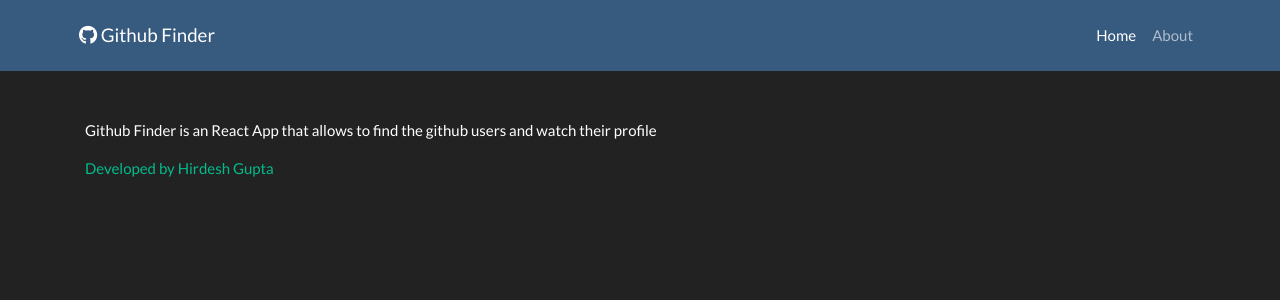
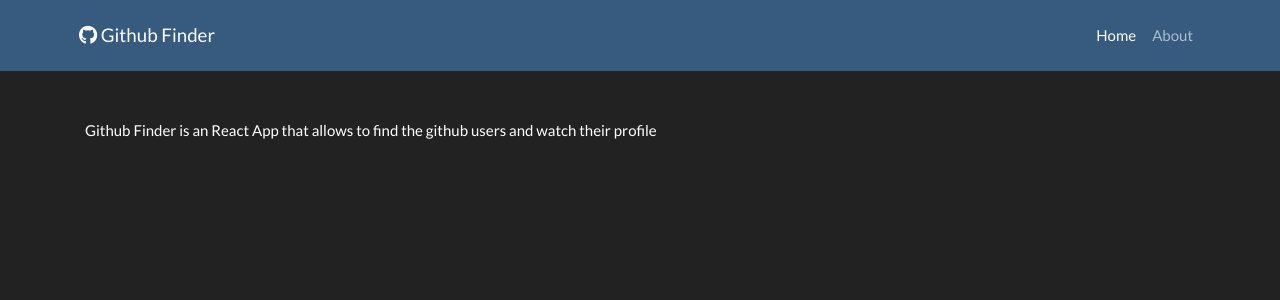
Before and after one commit to Hirdeshgupta/github-finder, a React (Create React App) app: page /about in a window 1280 px wide. Shown: the top 300 px of the page. Built offline with nearby package versions, Linux system fonts and the light colour scheme; no server answers.

Commit message:
Update About.js

```diff
--- a/src/Componemts/About.js
+++ b/src/Componemts/About.js
@@ -3,7 +3,6 @@ const About= ()=> {
     return (
         <div className="my-5">
             <p>Github Finder is an React App  that allows  to find the github users and watch their profile </p>
-            <p> <a href="https://myportfoliohirdeshgupta.herokuapp.com/index.html#"> Developed by Hirdesh Gupta </a></p>
         </div>
     )
 }
```
